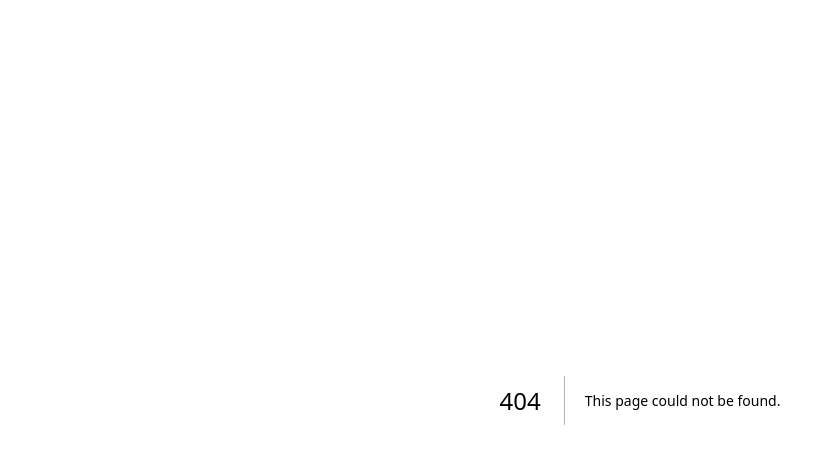
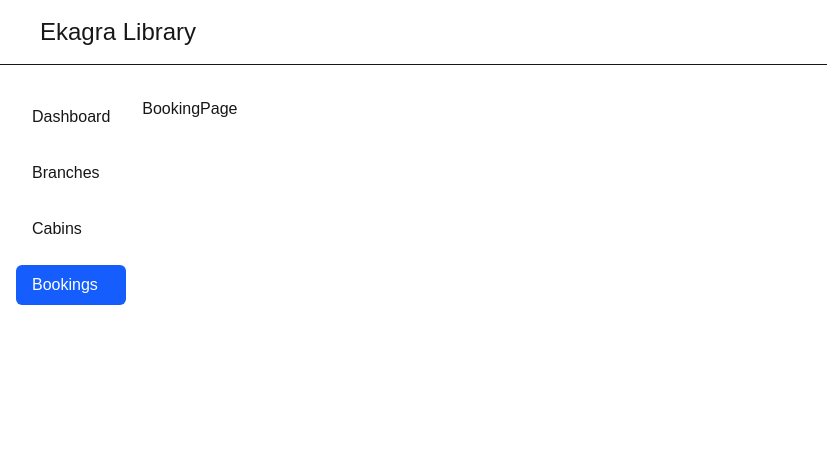
Before and after one commit to shivamanupam/next-ekagra-library, a Next.js app: page /admin/bookings in a window 1280 px wide. Before the commit this address had no page. Shown: the top 464 px of the page, without its empty margins (0-827 px from the left). Built offline with nearby package versions, Linux system fonts and the light colour scheme; some icons are missing.

Commit message:
Layout created for all webpages

```diff
--- /dev/null
+++ b/app/admin/bookings/page.tsx
@@ -0,0 +1,7 @@
+import React from "react";
+
+const BookingPage = () => {
+  return <div>BookingPage</div>;
+};
+
+export default BookingPage;
--- /dev/null
+++ b/app/admin/branches/page.tsx
@@ -0,0 +1,11 @@
+"use client";
+
+const BranchPage = () => {
+  return (
+    <>
+      <h2>Branches:</h2>
+    </>
+  );
+};
+
+export default BranchPage;
--- /dev/null
+++ b/app/admin/cabins/page.tsx
@@ -0,0 +1,7 @@
+import React from "react";
+
+const CabinPage = () => {
+  return <div>CabinPage</div>;
+};
+
+export default CabinPage;
--- a/app/login/page.tsx
+++ b/app/login/page.tsx
@@ -31,7 +31,7 @@ export default function LoginPage() {
         return;
       }
 
-      router.push("/dashboard");
+      router.push("/admin");
     } catch (err) {
       console.log("Login Error: ", err);
       setLoading(false);
--- a/components/Sidebar.tsx
+++ b/components/Sidebar.tsx
@@ -1,20 +1,30 @@
+"use client";
+
 import Link from "next/link";
+import { usePathname } from "next/navigation";
 
 const navItems = [
-  { label: "Dashboard", href: "/dashboard" },
-  { label: "Branches", href: "/branches" },
-  { label: "Cabins", href: "/cabins" },
-  { label: "Bookings", href: "/bookings" },
+  { label: "Dashboard", href: "/admin" },
+  { label: "Branches", href: "/admin/branches" },
+  { label: "Cabins", href: "/admin/cabins" },
+  { label: "Bookings", href: "/admin/bookings" },
 ];
 
 const Sidebar = () => {
+  const pathname = usePathname();
   return (
     <>
       <aside className="px-4 border-r-fit">
         <nav className="flex flex-col gap-4">
           {navItems.map((item) => {
+            const isActive = pathname === item.href;
             return (
-              <Link key={item.href} href={item.href}>
+              <Link
+                key={item.href}
+                href={item.href}
+                className={`block px-4 py-2 rounded-md transition
+                ${isActive ? "bg-blue-600 text-white" : "hover:bg-gray-800"}`}
+              >
                 {item.label}
               </Link>
             );
```
Also changed, not shown: app/admin/layout.tsx (renamed from app/dashboard/layout.tsx), app/admin/page.tsx (renamed from app/dashboard/page.tsx), app/booking/page.tsx (deleted), app/bookings/page.tsx (deleted).
